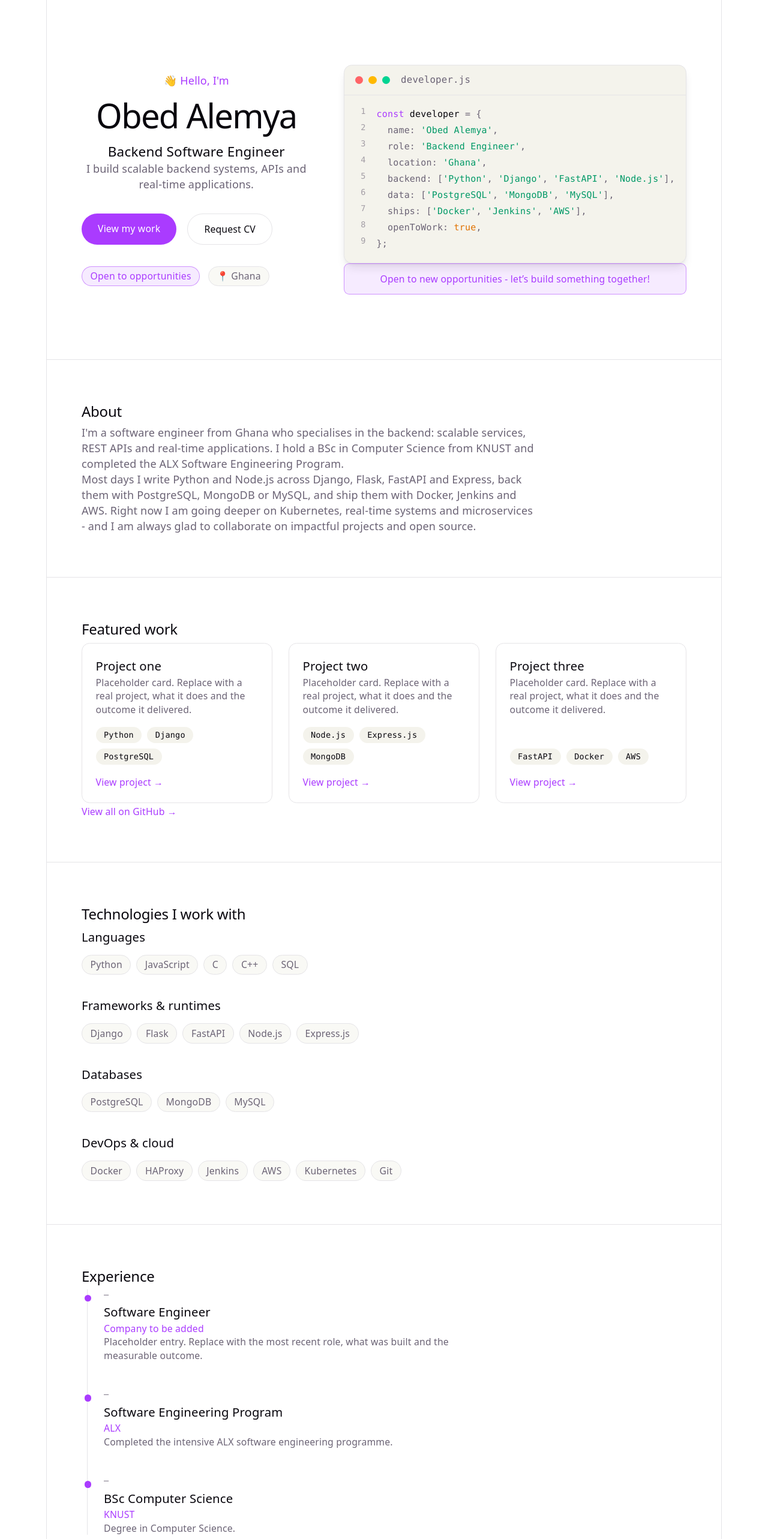
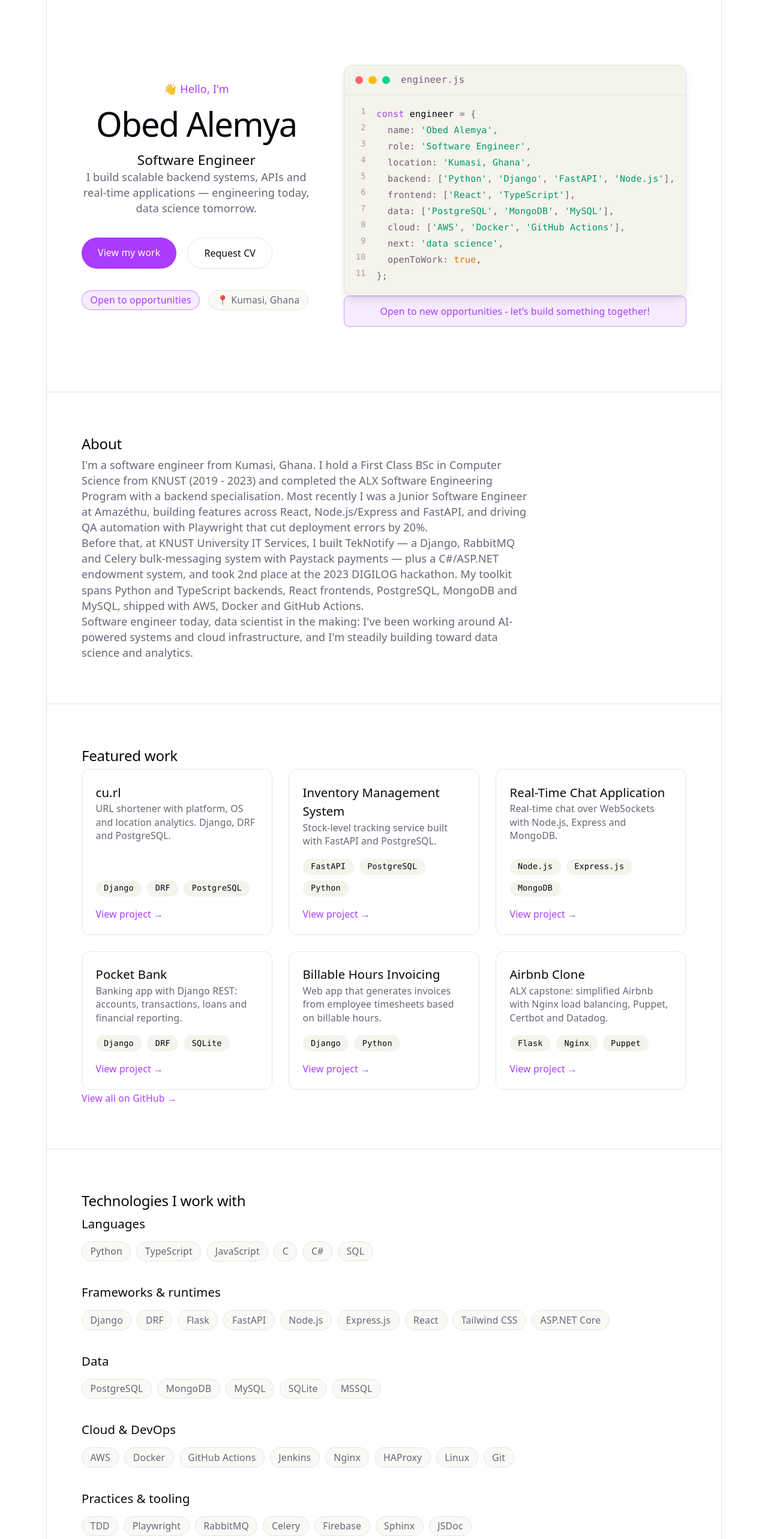
Before and after one commit to alemyaobed/alemyaobed, a React app in the folder site/: page / in a window 1280 px wide. Shown: the part 80-2646 px from the top of the page at 60% size. Built offline with nearby package versions, Linux system fonts and the light colour scheme; the HTML template or start-up script is replaced by a standard one.

Commit message:
Restore the stats and fill real CV content, removing private contact links (#8)

```diff
--- a/site/src/content.ts
+++ b/site/src/content.ts
@@ -13,12 +13,13 @@ import type {
 export const SITE = {
   name: 'Obed Alemya',
   shortName: 'obed',
-  role: 'Backend Software Engineer',
-  location: 'Ghana',
+  role: 'Software Engineer',
+  location: 'Kumasi, Ghana',
   greeting: "👋 Hello, I'm",
-  tagline: 'I build scalable backend systems, APIs and real-time applications.',
+  tagline:
+    'I build scalable backend systems, APIs and real-time applications — engineering today, data science tomorrow.',
   availability: 'Open to opportunities',
-  pageTitle: 'Obed Alemya — Backend Software Engineer',
+  pageTitle: 'Obed Alemya — Software Engineer',
 } as const
 
 // --- Navigation ---
@@ -39,7 +40,7 @@ export const HERO = {
   requestCvCta: 'Request CV',
 } as const
 
-export const CODE_CARD_TITLE = 'developer.js'
+export const CODE_CARD_TITLE = 'engineer.js'
 
 export const CODE_CARD_BANNER =
   'Open to new opportunities - let’s build something together!'
@@ -47,7 +48,7 @@ export const CODE_CARD_BANNER =
 export const CODE_CARD_LINES: CodeLine[] = [
   [
     { text: 'const ', tone: 'keyword' },
-    { text: 'developer', tone: 'key' },
+    { text: 'engineer', tone: 'key' },
     { text: ' = {', tone: 'plain' },
   ],
   [
@@ -57,12 +58,12 @@ export const CODE_CARD_LINES: CodeLine[] = [
   ],
   [
     { text: '  role: ', tone: 'plain' },
-    { text: "'Backend Engineer'", tone: 'string' },
+    { text: "'Software Engineer'", tone: 'string' },
     { text: ',', tone: 'plain' },
   ],
   [
     { text: '  location: ', tone: 'plain' },
-    { text: "'Ghana'", tone: 'string' },
+    { text: "'Kumasi, Ghana'", tone: 'string' },
     { text: ',', tone: 'plain' },
   ],
   [
@@ -77,6 +78,13 @@ export const CODE_CARD_LINES: CodeLine[] = [
     { text: '],', tone: 'plain' },
   ],
   [
+    { text: '  frontend: [', tone: 'plain' },
+    { text: "'React'", tone: 'string' },
+    { text: ', ', tone: 'plain' },
+    { text: "'TypeScript'", tone: 'string' },
+    { text: '],', tone: 'plain' },
+  ],
+  [
     { text: '  data: [', tone: 'plain' },
     { text: "'PostgreSQL'", tone: 'string' },
     { text: ', ', tone: 'plain' },
@@ -86,13 +94,18 @@ export const CODE_CARD_LINES: CodeLine[] = [
     { text: '],', tone: 'plain' },
   ],
   [
-    { text: '  ships: [', tone: 'plain' },
+    { text: '  cloud: [', tone: 'plain' },
+    { text: "'AWS'", tone: 'string' },
+    { text: ', ', tone: 'plain' },
     { text: "'Docker'", tone: 'string' },
     { text: ', ', tone: 'plain' },
-    { text: "'Jenkins'", tone: 'string' },
-    { text: ', ', tone: 'plain' },
-    { text: "'AWS'", tone: 'string' },
+    { text: "'GitHub Actions'", tone: 'string' },
     { text: '],', tone: 'plain' },
+  ],
+  [
+    { text: '  next: ', tone: 'plain' },
+    { text: "'data science'", tone: 'string' },
+    { text: ',', tone: 'plain' },
   ],
   [
     { text: '  openToWork: ', tone: 'plain' },
@@ -107,8 +120,9 @@ export const CODE_CARD_LINES: CodeLine[] = [
 export const ABOUT = {
   heading: 'About',
   paragraphs: [
-    "I'm a software engineer from Ghana who specialises in the backend: scalable services, REST APIs and real-time applications. I hold a BSc in Computer Science from KNUST and completed the ALX Software Engineering Program.",
-    'Most days I write Python and Node.js across Django, Flask, FastAPI and Express, back them with PostgreSQL, MongoDB or MySQL, and ship them with Docker, Jenkins and AWS. Right now I am going deeper on Kubernetes, real-time systems and microservices - and I am always glad to collaborate on impactful projects and open source.',
+    "I'm a software engineer from Kumasi, Ghana. I hold a First Class BSc in Computer Science from KNUST (2019 - 2023) and completed the ALX Software Engineering Program with a backend specialisation. Most recently I was a Junior Software Engineer at Amazéthu, building features across React, Node.js/Express and FastAPI, and driving QA automation with Playwright that cut deployment errors by 20%.",
+    'Before that, at KNUST University IT Services, I built TekNotify — a Django, RabbitMQ and Celery bulk-messaging system with Paystack payments — plus a C#/ASP.NET endowment system, and took 2nd place at the 2023 DIGILOG hackathon. My toolkit spans Python and TypeScript backends, React frontends, PostgreSQL, MongoDB and MySQL, shipped with AWS, Docker and GitHub Actions.',
+    "Software engineer today, data scientist in the making: I've been working around AI-powered systems and cloud infrastructure, and I'm steadily building toward data science and analytics.",
   ],
 } as const
 
@@ -122,28 +136,48 @@ export const WORK_VIEW_ALL: LinkItem = {
   href: 'https://github.com/alemyaobed?tab=repositories',
 }
 
-// TODO(owner): replace these placeholder cards with real projects.
 export const PROJECTS: Project[] = [
   {
-    title: 'Project one',
+    title: 'cu.rl',
     description:
-      'Placeholder card. Replace with a real project, what it does and the outcome it delivered.',
-    tags: ['Python', 'Django', 'PostgreSQL'],
-    href: 'https://github.com/alemyaobed',
+      'URL shortener with platform, OS and location analytics. Django, DRF and PostgreSQL.',
+    tags: ['Django', 'DRF', 'PostgreSQL'],
+    href: 'https://github.com/alemyaobed/cu.rl',
   },
   {
-    title: 'Project two',
+    title: 'Inventory Management System',
     description:
-      'Placeholder card. Replace with a real project, what it does and the outcome it delivered.',
-    tags: ['Node.js', 'Express.js', 'MongoDB'],
-    href: 'https://github.com/alemyaobed',
+      'Stock-level tracking service built with FastAPI and PostgreSQL.',
+    tags: ['FastAPI', 'PostgreSQL', 'Python'],
+    href: 'https://github.com/alemyaobed/Inventory_Management_System',
   },
   {
-    title: 'Project three',
+    title: 'Real-Time Chat Application',
     description:
-      'Placeholder card. Replace with a real project, what it does and the outcome it delivered.',
-    tags: ['FastAPI', 'Docker', 'AWS'],
-    href: 'https://github.com/alemyaobed',
+      'Real-time chat over WebSockets with Node.js, Express and MongoDB.',
+    tags: ['Node.js', 'Express.js', 'MongoDB'],
+    href: 'https://github.com/alemyaobed/Real-Time_Chat_Application',
+  },
+  {
+    title: 'Pocket Bank',
+    description:
+      'Banking app with Django REST: accounts, transactions, loans and financial reporting.',
+    tags: ['Django', 'DRF', 'SQLite'],
+    href: 'https://github.com/alemyaobed/Pocket_Bank',
+  },
+  {
+    title: 'Billable Hours Invoicing',
+    description:
+      'Web app that generates invoices from employee timesheets based on billable hours.',
+    tags: ['Django', 'Python'],
+    href: 'https://github.com/alemyaobed/billable-hours-invoicing',
+  },
+  {
+    title: 'Airbnb Clone',
+    description:
+      'ALX capstone: simplified Airbnb with Nginx load balancing, Puppet, Certbot and Datadog.',
+    tags: ['Flask', 'Nginx', 'Puppet'],
+    href: 'https://github.com/alemyaobed/AirBnB_clone_v4',
   },
 ]
 
@@ -152,15 +186,29 @@ export const PROJECTS: Project[] = [
 export const SKILLS_HEADING = 'Technologies I work with'
 
 export const SKILL_GROUPS: SkillGroup[] = [
-  { label: 'Languages', skills: ['Python', 'JavaScript', 'C', 'C++', 'SQL'] },
+  { label: 'Languages', skills: ['Python', 'TypeScript', 'JavaScript', 'C', 'C#', 'SQL'] },
   {
     label: 'Frameworks & runtimes',
-    skills: ['Django', 'Flask', 'FastAPI', 'Node.js', 'Express.js'],
+    skills: [
+      'Django',
+      'DRF',
+      'Flask',
+      'FastAPI',
+      'Node.js',
+      'Express.js',
+      'React',
+      'Tailwind CSS',
+      'ASP.NET Core',
+    ],
   },
-  { label: 'Databases', skills: ['PostgreSQL', 'MongoDB', 'MySQL'] },
+  { label: 'Data', skills: ['PostgreSQL', 'MongoDB', 'MySQL', 'SQLite', 'MSSQL'] },
   {
-    label: 'DevOps & cloud',
-    skills: ['Docker', 'HAProxy', 'Jenkins', 'AWS', 'Kubernetes', 'Git'],
+    label: 'Cloud & DevOps',
+    skills: ['AWS', 'Docker', 'GitHub Actions', 'Jenkins', 'Nginx', 'HAProxy', 'Linux', 'Git'],
+  },
+  {
+    label: 'Practices & tooling',
+    skills: ['TDD', 'Playwright', 'RabbitMQ', 'Celery', 'Firebase', 'Sphinx', 'JSDoc'],
   },
 ]
 
@@ -168,26 +216,47 @@ export const SKILL_GROUPS: SkillGroup[] = [
 
 export const EXPERIENCE_HEADING = 'Experience'
 
-// TODO(owner): replace the placeholder role with real work history and periods.
 export const EXPERIENCE_ENTRIES: ExperienceEntry[] = [
   {
-    period: '—',
-    title: 'Software Engineer',
-    organization: 'Company to be added',
+    period: 'Apr 2025 - Aug 2025',
+    title: 'Junior Software Engineer',
+    organization: 'Amazéthu (Remote)',
     description:
-      'Placeholder entry. Replace with the most recent role, what was built and the measurable outcome.',
+      'Built features across React, Node.js/Express and FastAPI, including a Google Calendar reminder feature with recurrence rules. Drove QA automation with Playwright and automated failure alerts, cutting deployment errors by 20%.',
   },
   {
-    period: '—',
-    title: 'Software Engineering Program',
-    organization: 'ALX',
-    description: 'Completed the intensive ALX software engineering programme.',
+    period: 'Dec 2024 - Apr 2025',
+    title: 'Software Engineer Intern',
+    organization: 'Amazéthu (Remote)',
+    description:
+      'Shipped React features (Firebase Auth, responsive Tailwind UI), contributed to Express and FastAPI services, and supported CI/CD with Playwright user-flow tests.',
   },
   {
-    period: '—',
-    title: 'BSc Computer Science',
+    period: 'Nov 2023 - Dec 2024',
+    title: 'Software Engineer — National Service & ICT Assistant',
+    organization: 'KNUST University IT Services',
+    description:
+      'Built TekNotify, a Django, RabbitMQ and Celery bulk-messaging system with Paystack payments; developed a C#/ASP.NET endowment system; modeled databases and wrote stored procedures.',
+  },
+  {
+    period: 'Oct 2022 - Dec 2022',
+    title: 'ICT Intern',
+    organization: 'GIFEC, Nkoranza',
+    description:
+      'Supported ICT infrastructure for underserved communities and taught web development workshops.',
+  },
+  {
+    period: 'Jul 2023 - Aug 2024',
+    title: 'Software Engineering Program — Backend',
+    organization: 'ALX (Holberton affiliated)',
+    description:
+      'Twelve-month intensive programme; ALX-backend portfolio including an Airbnb clone with Nginx, Puppet, Certbot and Datadog.',
+  },
+  {
+    period: '2019 - 2023',
+    title: 'BSc Computer Science — First Class',
     organization: 'KNUST',
-    description: 'Degree in Computer Science.',
+    description: 'Kwame Nkrumah University of Science and Technology, Kumasi.',
   },
 ]
 
@@ -203,8 +272,6 @@ export const CONTACT = {
 export const SOCIALS: LinkItem[] = [
   { label: 'GitHub', href: 'https://github.com/alemyaobed' },
   { label: 'LinkedIn', href: 'https://www.linkedin.com/in/alemyaobed/' },
-  { label: 'X', href: 'https://x.com/lemyjay_' },
-  { label: 'WhatsApp', href: 'https://wa.me/233531376875' },
 ]
 
 export const CV_REQUEST_SUBJECT = 'CV request — Obed Alemya'
@@ -214,7 +281,7 @@ export const CV_REQUEST_BODY =
 // --- Footer ---
 
 export const FOOTER = {
-  tagline: 'Building backend systems that scale.',
+  tagline: 'Engineering today, data science tomorrow.',
   stack: 'Built with React, TypeScript and Tailwind CSS.',
   rights: '© 2026 Obed Alemya. All rights reserved.',
 } as const
```
Also changed, not shown: 1 other file (tests, documents, lock files or other folders).
